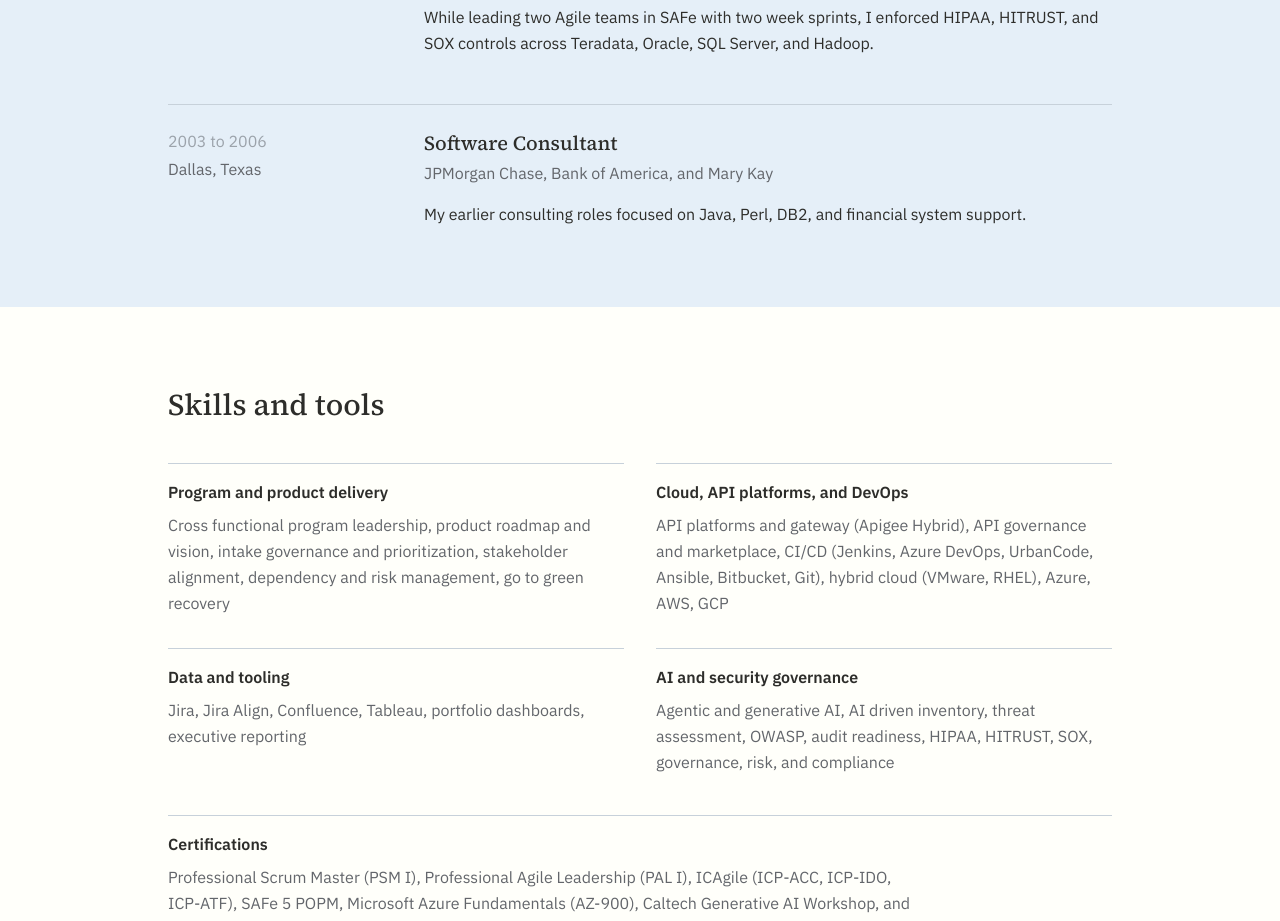
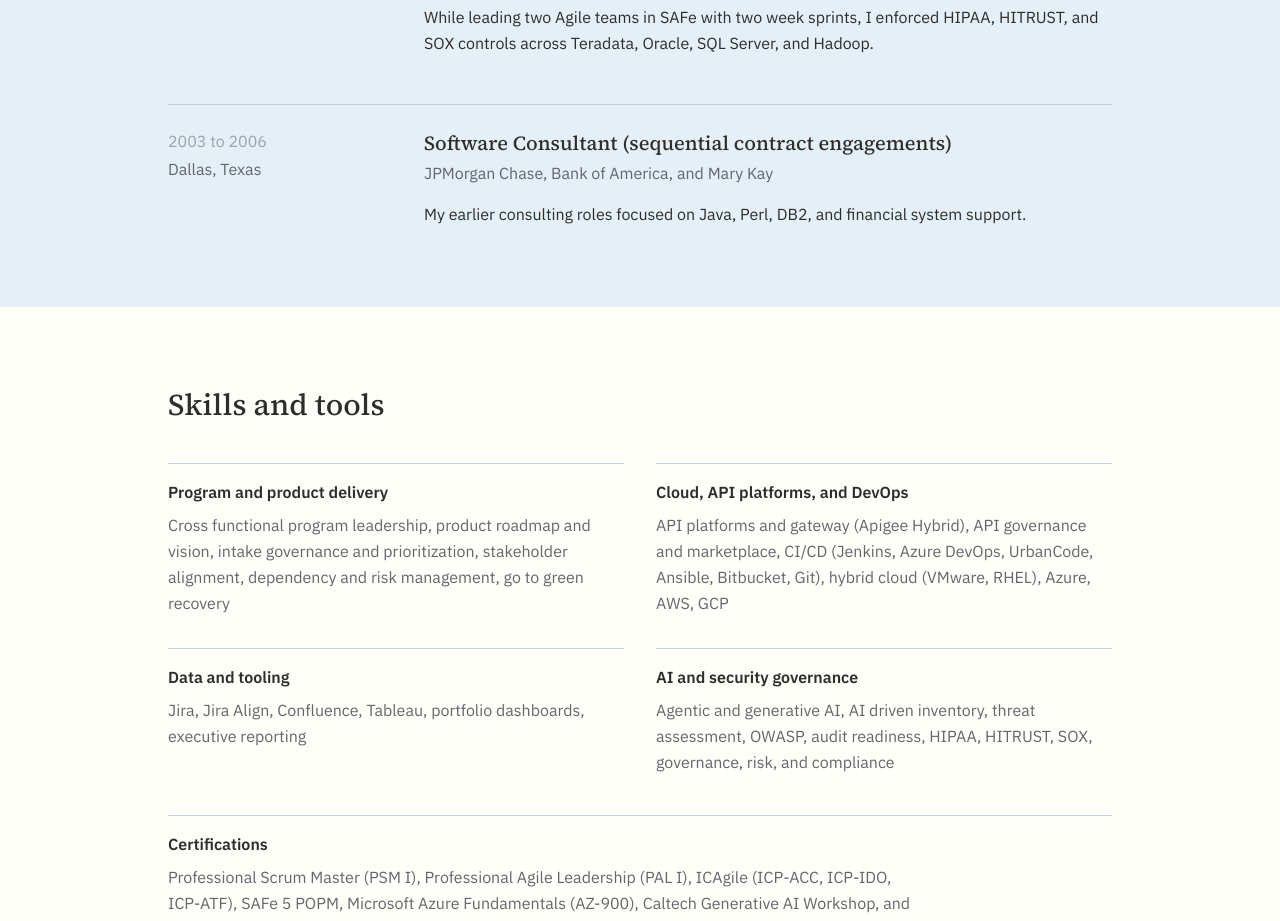
Before and after one commit to U7118CH/portfolio, a Next.js app: page / in a window 1280 px wide. Shown: the part 2920-3841 px from the top of the page. Built offline with nearby package versions, Linux system fonts and the light colour scheme.

Commit message:
Clarify Software Consultant roles were sequential, not concurrent

```diff
--- a/app/components/experience.tsx
+++ b/app/components/experience.tsx
@@ -41,7 +41,7 @@
     ],
   },
   {
-    title: "Software Consultant",
+    title: "Software Consultant (sequential contract engagements)",
     company: "JPMorgan Chase, Bank of America, and Mary Kay",
     location: "Dallas, Texas",
     dates: "2003 to 2006",
```
